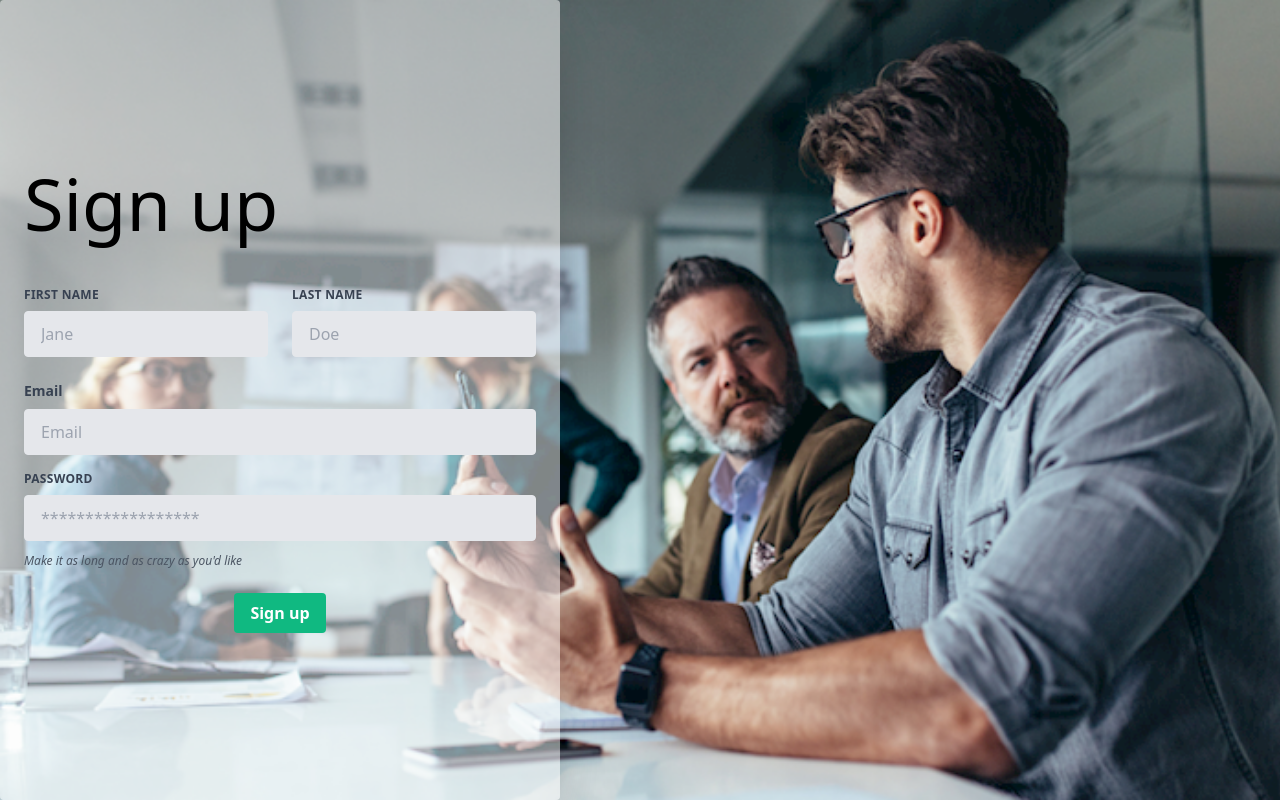
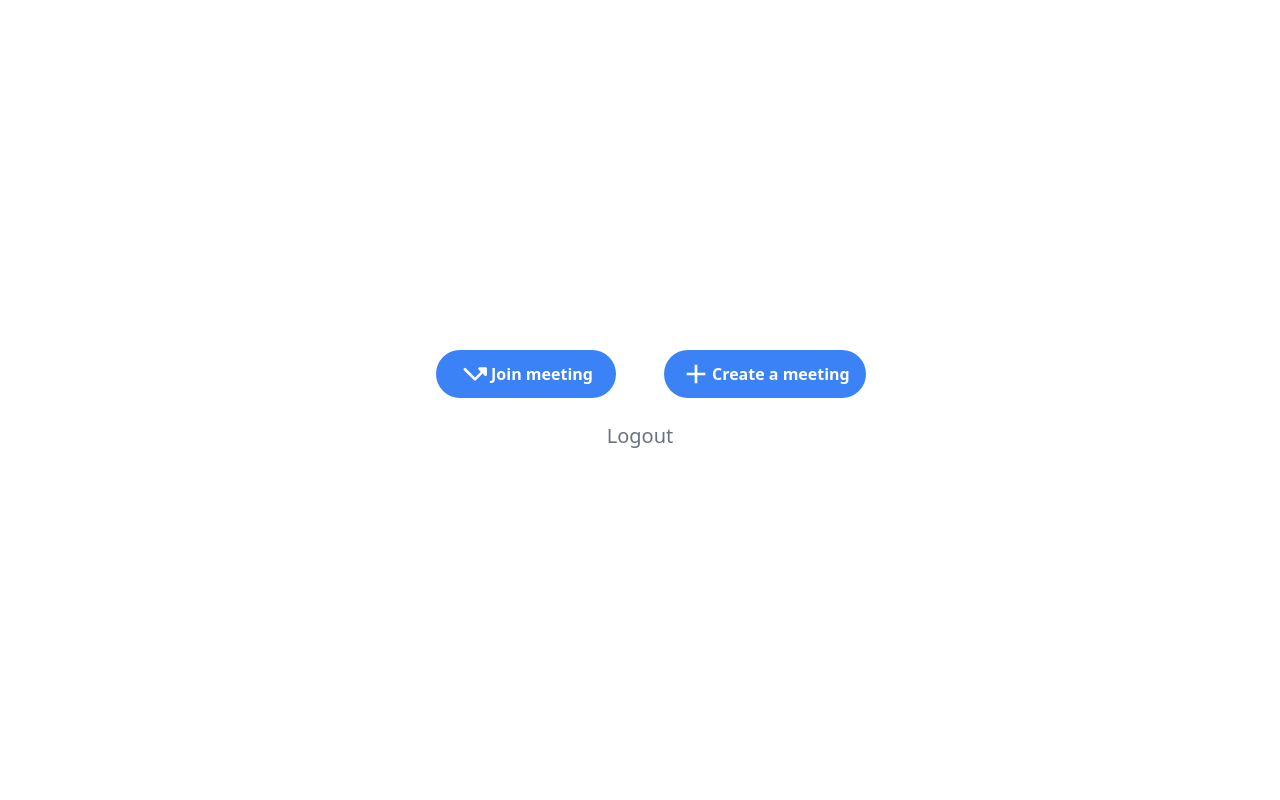
Before and after one commit to lethanhvietctt5/video-chat-app, a React (Create React App) app in the folder client/: page / in a window 1280 px wide. Built offline with nearby package versions, Linux system fonts and the light colour scheme.

Commit message:
UI for Home component

```diff
--- a/client/src/App.js
+++ b/client/src/App.js
@@ -1,10 +1,11 @@
 import Login from "./components/Login/Login";
 import Register from "./components/Register/Register";
+import Home from "./components/Home/Home";
 
 function App() {
   return (
     <div className="App h-full">
-      <Register />
+      <Home />
     </div>
   );
 }
--- a/client/src/components/Home/Home.jsx
+++ b/client/src/components/Home/Home.jsx
@@ -1,7 +1,41 @@
 function Home() {
   return (
-    <div>Home</div>
-  )
+    <div className="flex h-full w-full justify-center items-center">
+      <div className="flex w-1/2 h-full items-center justify-center">
+        <div className="w-3/4">
+          <div className="flex justify-center">
+            <div className="flex justify-end min-w-3/4 mr-6">
+              <button className="justify-center flex min-w-1/2 items-center bg-blue-500 hover:bg-blue-700 text-white font-bold py-2 px-4 rounded-full">
+                <svg width="2em" height="2em" viewBox="0 0 24 24">
+                  <path
+                    d="M3.7 7.7a.996.996 0 0 1 1.41 0L12 14.59l4.29-4.3L14.7 8.7c-.62-.62-.18-1.7.71-1.7H20c.55 0 1 .45 1 1v4.59c0 .89-1.08 1.34-1.71.71l-1.59-1.59l-5 5a.996.996 0 0 1-1.41 0L3.7 9.11c-.38-.38-.38-1.02 0-1.41z"
+                    fill="currentColor"
+                  ></path>
+                </svg>
+                <div>Join meeting</div>
+              </button>
+            </div>
+
+            <div className="flex justify-start min-w-3/4 ml-6">
+              <button className="justify-center min-w-1/2 flex items-center bg-blue-500 hover:bg-blue-700 text-white font-bold py-2 px-4 rounded-full">
+                <svg width="2em" height="2em" viewBox="0 0 24 24">
+                  <path
+                    d="M19 13h-6v6h-2v-6H5v-2h6V5h2v6h6v2z"
+                    fill="currentColor"
+                  ></path>
+                </svg>
+                <div>Create a meeting</div>
+              </button>
+            </div>
+          </div>
+
+          <div className="flex justify-center mt-6">
+            <div className="text-gray-500 text-xl text hover:underline cursor-pointer">Logout</div>
+          </div>
+        </div>
+      </div>
+    </div>
+  );
 }
 
 export default Home;
--- a/client/tailwind.config.js
+++ b/client/tailwind.config.js
@@ -7,6 +7,13 @@ module.exports = {
         "img-background": "url('./assets/images/background.png')",
       }),
     },
+    minWidth: {
+      0: "0",
+      "1/4": "25%",
+      "1/2": "50%",
+      "3/4": "75%",
+      full: "100%",
+    },
   },
   variants: {
     extend: {},
```
